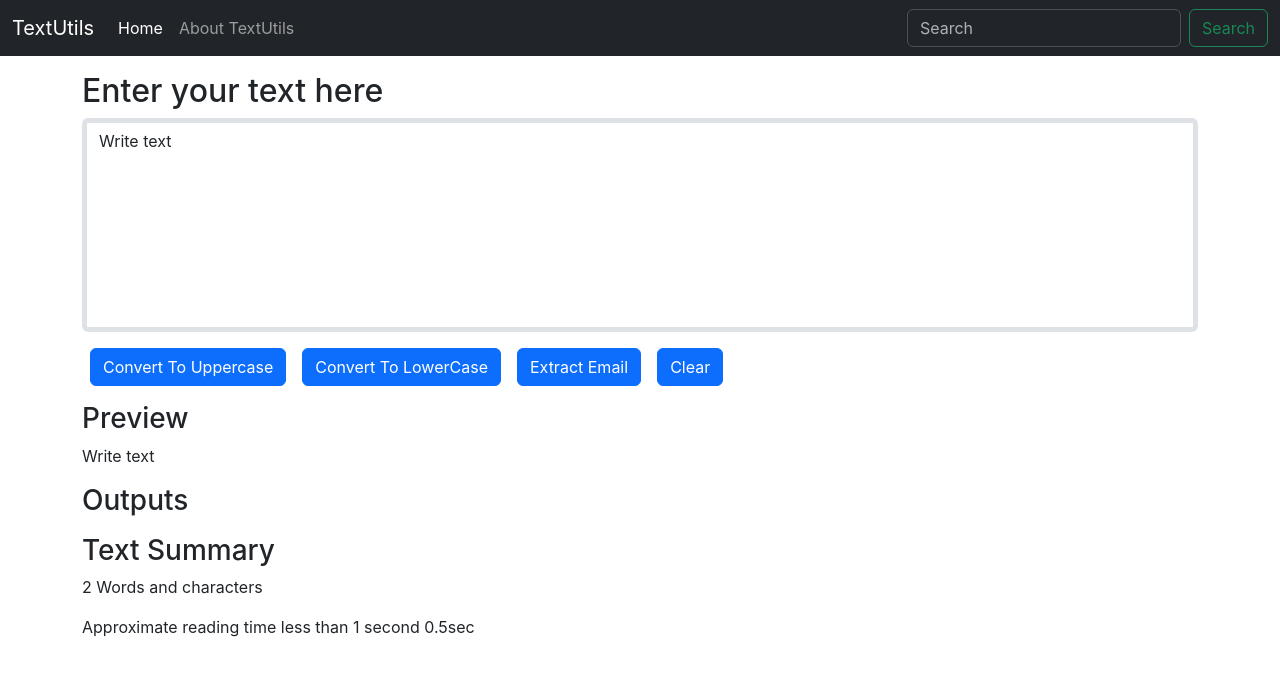
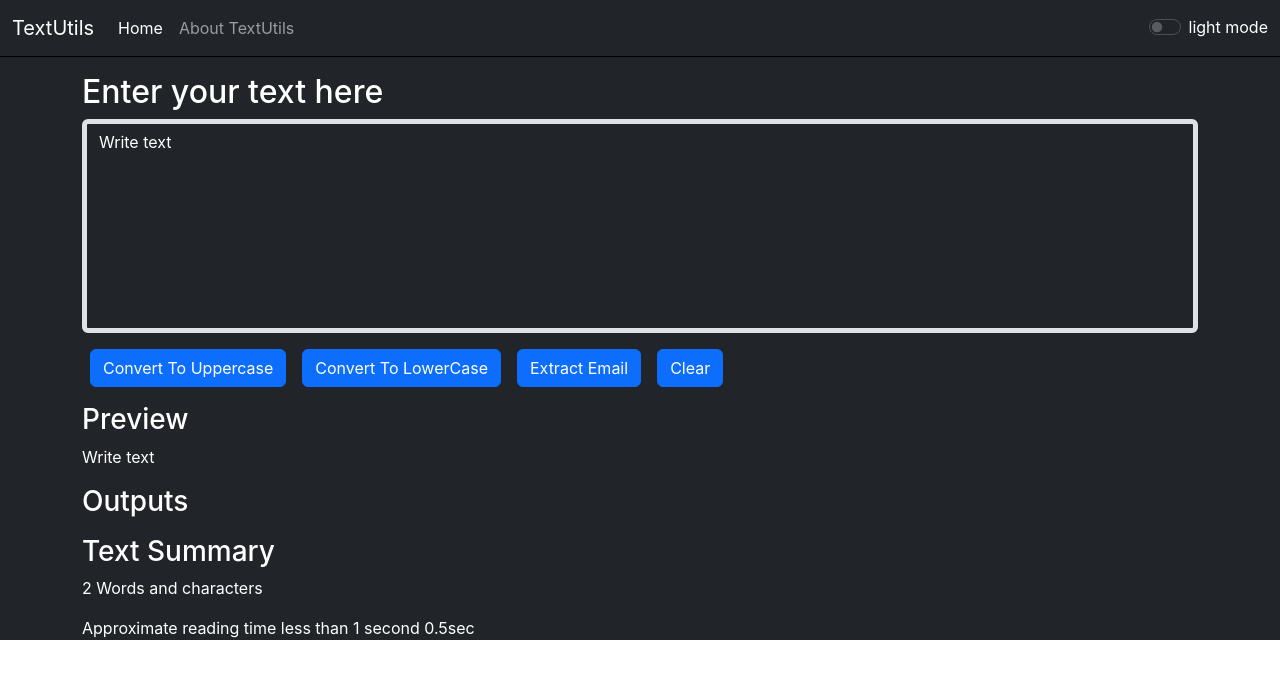
Before and after one commit to animeshmaiti/textUtils, a React (Create React App) app: page / in a window 1280 px wide. Shown: the top 678 px of the page. Built offline with nearby package versions, Linux system fonts and the light colour scheme.

Commit message:
add dark theme

```diff
--- a/src/App.css
+++ b/src/App.css
@@ -4,3 +4,6 @@ textarea{
 textarea.form-control{
   border-width: 5px;
 }
+.form-check-label{
+  color: aliceblue;
+}
--- a/src/App.jsx
+++ b/src/App.jsx
@@ -1,12 +1,39 @@
 import "./App.css";
 import Navbar from "./components/Navbar";
 import TextForm from "./components/TextForm";
+import {useState} from 'react'
 
 function App() {
+  const [myStyle,setMyStyle]= useState({
+    color: "white",
+    backgroundColor: '#212529',
+    btnText: "light mode",
+    nav_bg:"navbar navbar-expand-lg bg-dark",
+    nav_style:"dark",
+  });
+  const toggleStyle = () => {
+    if (myStyle.color === "white") {
+      setMyStyle({
+        color: "#212529",
+        backgroundColor: "white",
+        btnText: "Dark Mode",
+        nav_bg:"navbar navbar-expand-lg",
+        nav_style:"light",
+      });
+    } else {
+        setMyStyle({
+        color: "white",
+        backgroundColor: "#212529",
+        btnText: "Light Mode",
+        nav_bg:"navbar navbar-expand-lg bg-dark",
+        nav_style:"dark",
+      });
+    }
+  };
   return (
     <>
-      <Navbar title="TextUtils" aboutText="About TextUtils" />
-        <TextForm heading="Enter your text here" />
+      <Navbar title="TextUtils" aboutText="About TextUtils" myTheme={myStyle} toggleStyle={toggleStyle}/>
+      <TextForm heading="Enter your text here" myTheme={myStyle}/>
     </>
   );
 }
--- a/src/components/Navbar.jsx
+++ b/src/components/Navbar.jsx
@@ -1,9 +1,12 @@
 import React from "react";
-import PropTypes from 'prop-types'
+import PropTypes from "prop-types";
 
 export default function Navbar(props) {
+  let border={
+    borderBottom:"1px solid black",
+  }
   return (
-    <nav className="navbar navbar-expand-lg bg-dark" data-bs-theme="dark">
+    <nav className={props.myTheme.nav_bg} style={border} data-bs-theme={props.myTheme.nav_style}>
       <div className="container-fluid">
         <a className="navbar-brand" href="/">
           {props.title}
@@ -34,28 +37,29 @@ export default function Navbar(props) {
             <li className="nav-item dropdown"></li>
             <li className="nav-item"></li>
           </ul>
-          <form className="d-flex" role="search">
+          <div className="form-check form-switch">
             <input
-              className="form-control me-2"
-              type="search"
-              placeholder="Search"
-              aria-label="Search"
+              className="form-check-input"
+              type="checkbox"
+              role="switch"
+              id="theme"
+              onChange={props.toggleStyle}
             />
-            <button className="btn btn-outline-success" type="submit">
-              Search
-            </button>
-          </form>
+            <label htmlFor="theme" style={props.myTheme}>
+              {props.myTheme.btnText}
+            </label>
+          </div>
         </div>
       </div>
     </nav>
   );
 }
 Navbar.prototype = {
-    title: PropTypes.string.isRequired,
-    aboutText: PropTypes.string.isRequired,
+  title: PropTypes.string.isRequired,
+  aboutText: PropTypes.string.isRequired,
 };
 
 Navbar.defaultProps = {
-    title: 'Set title here',
-    aboutText: 'Set aboutText here',
+  title: "Set title here",
+  aboutText: "Set aboutText here",
 };
--- a/src/components/TextForm.jsx
+++ b/src/components/TextForm.jsx
@@ -2,63 +2,64 @@ import React, { useState } from "react";
 
 export default function TextForm(props) {
   const [text, inputText] = useState({
-    inText:"Write text",
-    outText: ' ',
+    inText: "Write text",
+    outText: " ",
   });
   const handleOnChange = (event) => {
     console.log("typing...");
-    inputText({...text,inText:event.target.value,outText:""});
+    inputText({ ...text, inText: event.target.value, outText: "" });
   };
-  const readTime =(count)=>{
-    let time = count*0.25;
-    if (time<1) {
-        return `less than 1 second ${time}sec`
-    } else if (time>=60) {
-        return `${time/60} minutes ${time} seconds`;
-    } else{
+  const readTime = (count) => {
+    let time = count * 0.25;
+    if (time < 1) {
+      return `less than 1 second ${time}sec`;
+    } else if (time >= 60) {
+      return `${time / 60} minutes ${time} seconds`;
+    } else {
       return `${time} seconds `;
     }
-  }
+  };
 
-  const wordCount=()=>{
-    if(text.inText.length === 0){
+  const wordCount = () => {
+    if (text.inText.length === 0) {
       return 0;
     } else {
       return text.inText.split(" ").length;
     }
-  }
-
+  };
 
   const handleUpClick = () => {
     console.log("clicked upper case");
     let newText = text.inText.toUpperCase();
-    inputText({...text,outText:newText});
+    inputText({ ...text, outText: newText });
   };
-  const handleLoClick=()=>{
-    let newText=text.inText.toLocaleLowerCase();
-    inputText({...text,outText:newText})
-  }
-  const handleClearText=()=>{
-    inputText({...text,inText:"",outText:""});
+  const handleLoClick = () => {
+    let newText = text.inText.toLocaleLowerCase();
+    inputText({ ...text, outText: newText });
+  };
+  const handleClearText = () => {
+    inputText({ ...text, inText: "", outText: "" });
     console.log("text cleared");
-  }
-  const handleExtractEmail=()=>{
-    const reg = /\b[A-Za-z0-9._%+-]+@[A-Za-z0-9.-]+\.[A-Z|a-z]{2,}\b/g ;
-    const matches=text.inText.match(reg);
-    if(matches){
+  };
+  const handleExtractEmail = () => {
+    const reg = /\b[A-Za-z0-9._%+-]+@[A-Za-z0-9.-]+\.[A-Z|a-z]{2,}\b/g;
+    const matches = text.inText.match(reg);
+    if (matches) {
       const emails = matches.join(",\n");
       console.log("email extracted");
-      inputText({...text,outText:emails});
-    }else{
-      inputText({...text,outText:"Email not found"});
+      inputText({ ...text, outText: emails });
+    } else {
+      inputText({ ...text, outText: "Email not found" });
     }
-  }
+  };
   return (
     <>
-      <div className="container my-3">
+      <div style={props.myTheme}>
+        <div className="container pt-3" >
           <h2>{props.heading}</h2>
           <div className="mb-3">
             <textarea
+              style={props.myTheme}
               className="form-control"
               id="my-text"
               rows="8"
@@ -66,19 +67,32 @@ export default function TextForm(props) {
               onChange={handleOnChange}
             ></textarea>
           </div>
-        <button className="btn btn-primary mx-2" onClick={handleUpClick}>Convert To Uppercase</button>
-        <button className="btn btn-primary mx-2" onClick={handleLoClick}>Convert To LowerCase</button>
-        <button className="btn btn-primary mx-2" onClick={handleExtractEmail}>Extract Email</button>
-        <button className="btn btn-primary mx-2" onClick={handleClearText}>Clear</button>
+          <button className="btn btn-primary mx-2" onClick={handleUpClick}>
+            Convert To Uppercase
+          </button>
+          <button className="btn btn-primary mx-2" onClick={handleLoClick}>
+            Convert To LowerCase
+          </button>
+          <button className="btn btn-primary mx-2" onClick={handleExtractEmail}>
+            Extract Email
+          </button>
+          <button className="btn btn-primary mx-2" onClick={handleClearText}>
+            Clear
+          </button>
         </div>
-      <div className="container my-3">
+        <div className="container pt-3">
           <h3>Preview</h3>
           <p>{text.inText}</p>
           <h3>Outputs</h3>
           <p>{text.outText}</p>
           <h3>Text Summary</h3>
-        <p>{wordCount()} Words and {text.length} characters</p>
-        <p>Approximate reading time {readTime(text.inText.split(" ").length)} </p>
+          <p>
+            {wordCount()} Words and {text.length} characters
+          </p>
+          <p>
+            Approximate reading time {readTime(text.inText.split(" ").length)}{" "}
+          </p>
+        </div>
       </div>
     </>
   );
```
Lines whose indentation alone changed are shown as unchanged.
